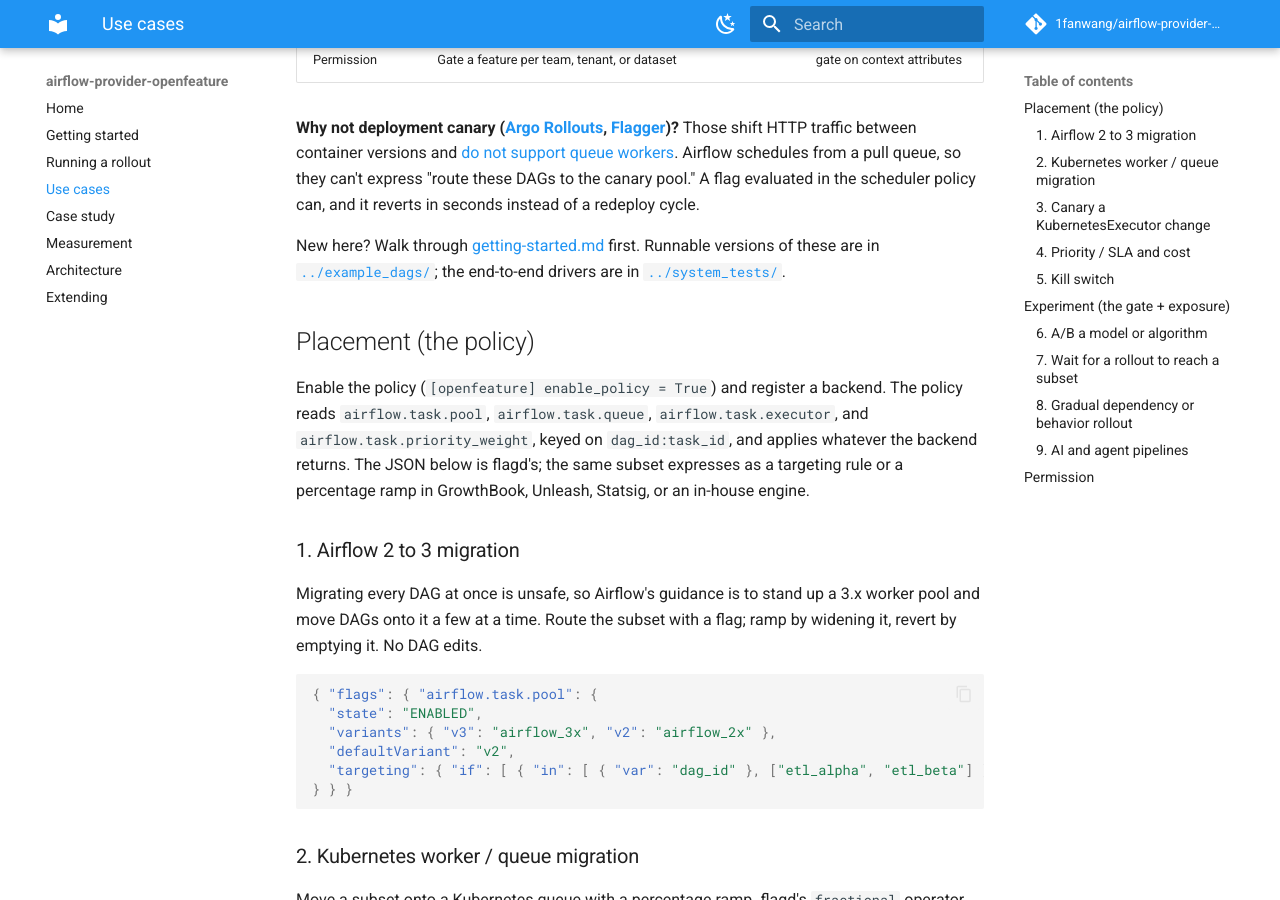
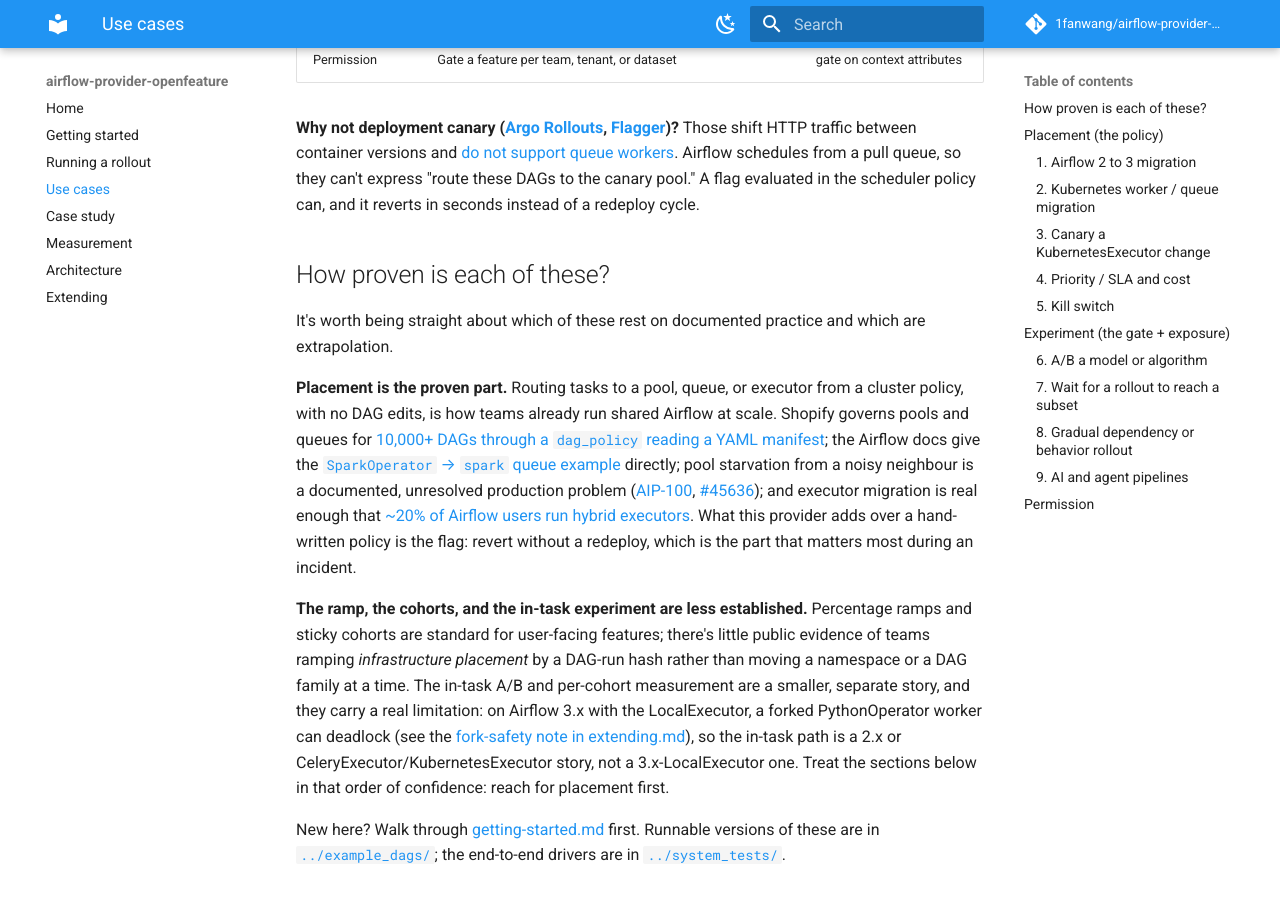
Before and after one commit to 1fanwang/airflow-provider-openfeature, an MkDocs documentation site: the page built from docs/use-cases.md, in a window 1280 px wide and 900 px high, scrolled down 438 px. Built offline with MkDocs 1.6.1 and Material for MkDocs 9.7.7, drawn with Linux system fonts in a browser that asks for light colours; comment, search, counter and statistics services are not loaded; some of the changed text lies outside the part shown.

Commit message:
docs: ground positioning in evidence (README Why + use-cases ranking) (#25)
* docs: ground the use cases in evidence and scope the unproven parts

Add a 'How proven is each of these?' section: placement (pool/queue/executor routing
with no DAG edits) is documented practice at scale (Shopify 10k+ DAGs, the Airflow
SparkOperator->spark-queue example, AIP-100 pool starvation, AIP-61 ~20% hybrid-executor
adoption), and the flag's real add is redeploy-free revert. The percentage ramp, sticky
cohorts, and in-task experiment are less established for infrastructure routing, and the
in-task path deadlocks on Airflow 3.x LocalExecutor, so it is a 2.x / Celery / Kubernetes
story. Steer readers to placement first.

Signed-off-by: 1fanwang <1fannnw@gmail.com>

* docs: address review nits (grammar, add fork-safety pointer)

Make the section intro a full sentence, add a comma after LocalExecutor in the runtime
note, and link the 3.x deadlock claim to the fork-safety note in extending.md.

Signed-off-by: 1fanwang <1fannnw@gmail.com>

* docs: reposition README Why to lead with placement + kill switch

The evidence gradient (docs/use-cases.md) puts placement and the kill switch as
the proven uses and ramp-with-cohort-measurement / in-task A/B as lighter. Lead
the Why with placement instead of ramp/experiment to match, fold the toggle
categories into one honest bullet, and point at the proven-ranking.

Signed-off-by: 1fanwang <1fannnw@gmail.com>

---------

Signed-off-by: 1fanwang <1fannnw@gmail.com>

````diff
--- a/docs/use-cases.md
+++ b/docs/use-cases.md
@@ -16,6 +16,29 @@
 versions and [do not support queue workers](https://argo-rollouts.readthedocs.io/en/stable/concepts/).
 Airflow schedules from a pull queue, so they can't express "route these DAGs to the canary pool." A
 flag evaluated in the scheduler policy can, and it reverts in seconds instead of a redeploy cycle.
+
+## How proven is each of these?
+
+It's worth being straight about which of these rest on documented practice and which are extrapolation.
+
+**Placement is the proven part.** Routing tasks to a pool, queue, or executor from a cluster policy,
+with no DAG edits, is how teams already run shared Airflow at scale. Shopify governs pools and queues
+for [10,000+ DAGs through a `dag_policy` reading a YAML manifest](https://shopify.engineering/lessons-learned-apache-airflow-scale);
+the Airflow docs give the [`SparkOperator` → `spark` queue example](https://airflow.apache.org/docs/apache-airflow/stable/administration-and-deployment/cluster-policies.html)
+directly; pool starvation from a noisy neighbour is a documented, unresolved production problem
+([AIP-100](https://cwiki.apache.org/confluence/spaces/AIRFLOW/pages/406618462/), [#45636](https://github.com/apache/airflow/issues/45636));
+and executor migration is real enough that [~20% of Airflow users run hybrid executors](https://cwiki.apache.org/confluence/spaces/AIRFLOW/pages/287607682/AIP-61+Hybrid+Execution).
+What this provider adds over a hand-written policy is the flag: revert without a redeploy, which is the
+part that matters most during an incident.
+
+**The ramp, the cohorts, and the in-task experiment are less established.** Percentage ramps and sticky
+cohorts are standard for user-facing features; there's little public evidence of teams ramping
+*infrastructure placement* by a DAG-run hash rather than moving a namespace or a DAG family at a time.
+The in-task A/B and per-cohort measurement are a smaller, separate story, and they carry a real
+limitation: on Airflow 3.x with the LocalExecutor, a forked PythonOperator worker can deadlock (see the
+[fork-safety note in extending.md](extending.md#fork-safety-airflow-3x)), so the
+in-task path is a 2.x or CeleryExecutor/KubernetesExecutor story, not a 3.x-LocalExecutor one. Treat the
+sections below in that order of confidence: reach for placement first.
 
 New here? Walk through [getting-started.md](getting-started.md) first. Runnable versions of these are
 in [`../example_dags/`](https://github.com/1fanwang/airflow-provider-openfeature/tree/main/example_dags); the end-to-end drivers are in
@@ -94,6 +117,11 @@
 record the assignment. This matches how experimentation platforms work: assign, emit an exposure event,
 and measure downstream in your warehouse.
 
+> Runtime note: this path runs inside a task worker. On Airflow 3.x with the LocalExecutor, a forked
+> PythonOperator worker can deadlock (an Airflow-internal fork limitation, not specific to this
+> provider), so run the in-task examples on Airflow 2.x, on the CeleryExecutor / KubernetesExecutor, or
+> with `airflow tasks test`. The placement policy above is unaffected — it runs at parse time.
+
 ### 6. A/B a model or algorithm
 
 ```python
````
Also changed, not shown: README.md (+15 -15 lines).
